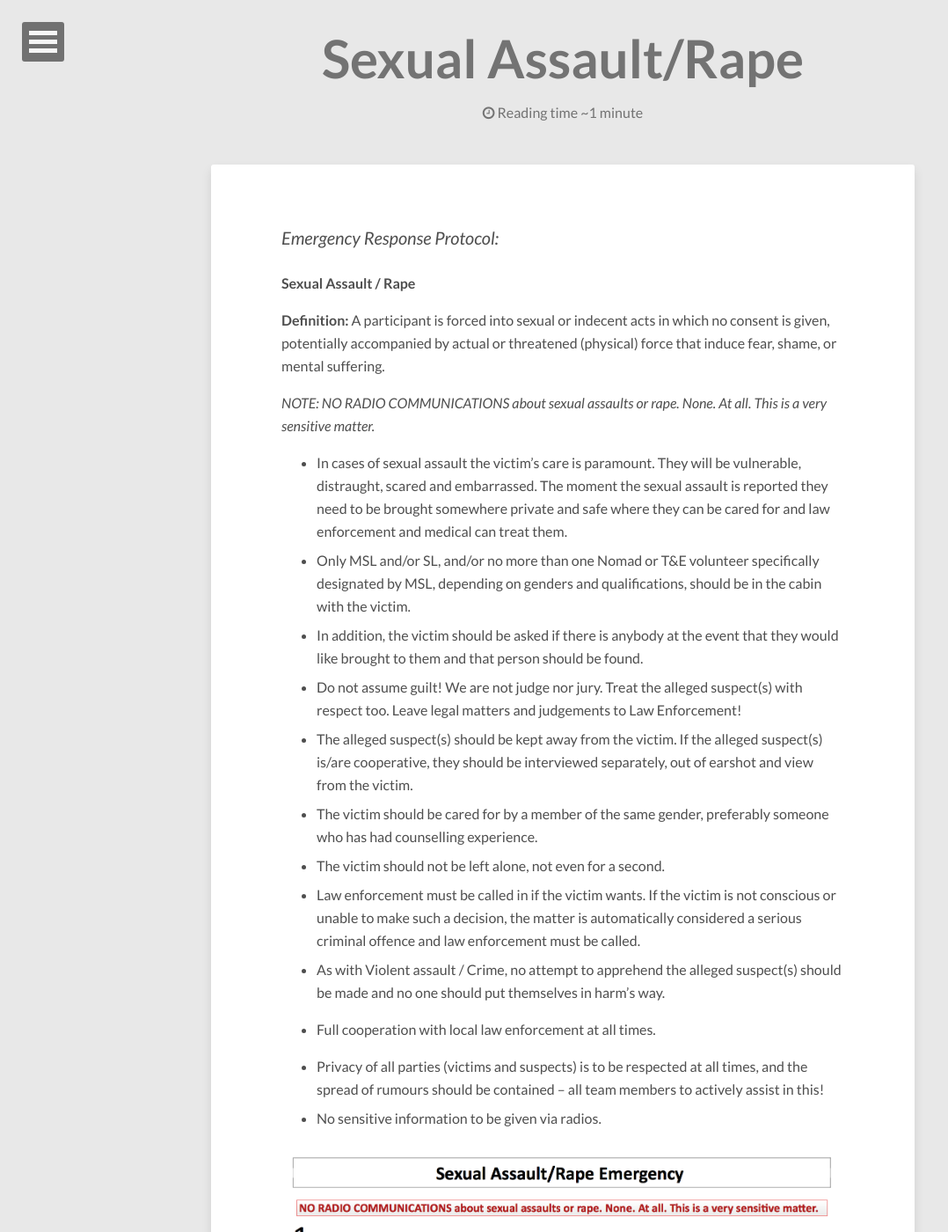
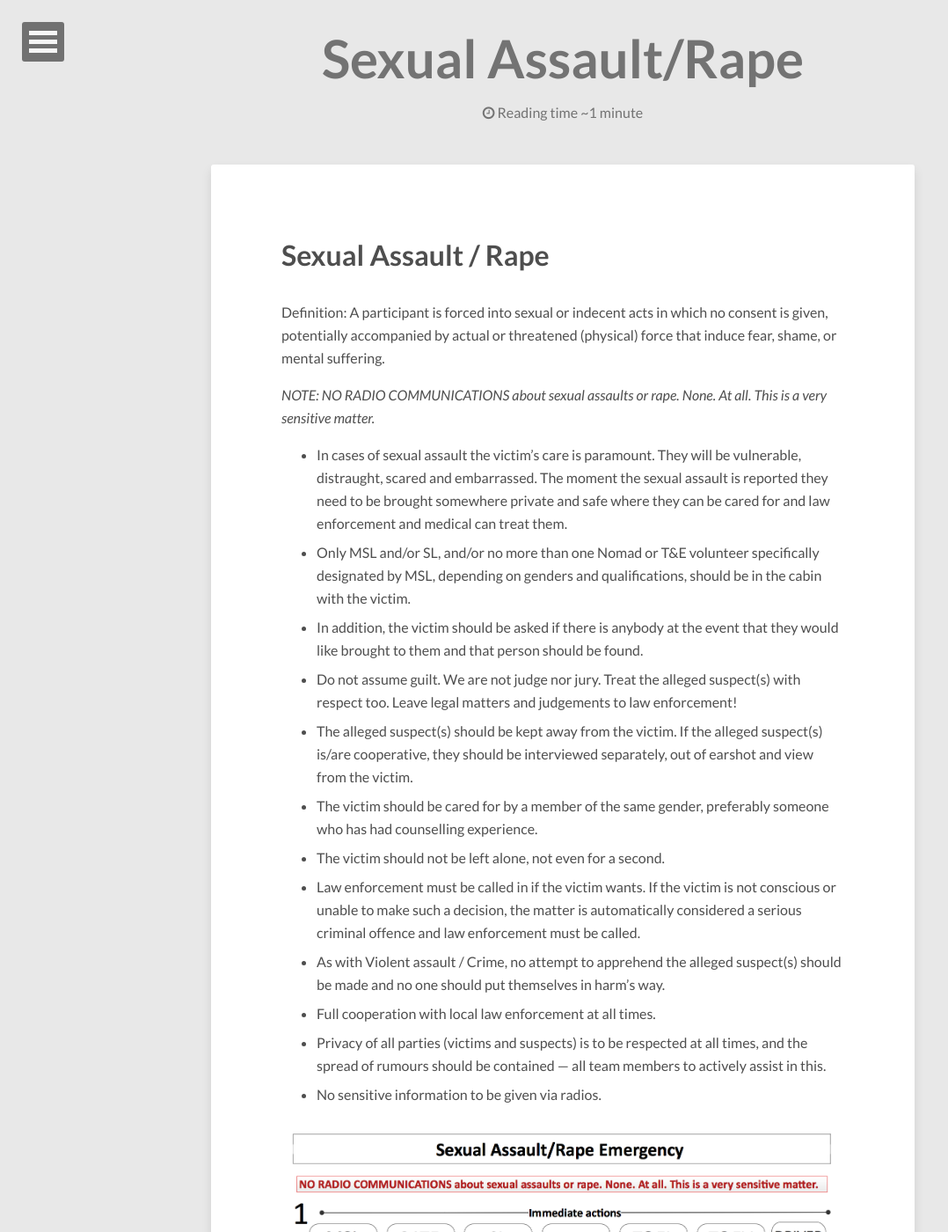
Before and after one commit to goingnowhere/malfare-protocols, a Jekyll site: the page built from protocols/en/sexual_assault_or_rape/index.md, in a window 1280 px wide and 1400 px high. Shown: the whole window at 88% size, without its empty margins (0-1078 px from the left). Built offline with Jekyll 4.4.1, drawn with Linux system fonts in a browser that asks for light colours; nearby versions of some CDN libraries; comment, search, counter and statistics services are not loaded.

Commit message:
formatting for sexual assault/rape etc policy

```diff
--- a/protocols/en/sexual_assault_or_rape/index.md
+++ b/protocols/en/sexual_assault_or_rape/index.md
@@ -3,26 +3,47 @@ layout: page
 title: Sexual Assault/Rape
 description: Malfare protocol for reports of Sexual Assaults/Rape
 ---
-_Emergency Response Protocol:_
+# Sexual Assault / Rape
 
-**Sexual Assault / Rape**
+Definition: A participant is forced into sexual or indecent acts in
+which no consent is given, potentially accompanied by actual or
+threatened (physical) force that induce fear, shame, or mental
+suffering.
 
-**Definition:** A participant is forced into sexual or indecent acts in which no consent is given, potentially accompanied by actual or threatened (physical) force that induce fear, shame, or mental suffering.
+_NOTE: NO RADIO COMMUNICATIONS about sexual assaults or rape. None. At
+all. This is a very sensitive matter._
 
-_NOTE: NO RADIO COMMUNICATIONS about sexual assaults or rape. None. At all. This is a very sensitive matter._
-
-- In cases of sexual assault the victim's care is paramount. They will be vulnerable, distraught, scared and embarrassed. The moment the sexual assault is reported they need to be brought somewhere private and safe where they can be cared for and law enforcement and medical can treat them.
-- Only MSL and/or SL, and/or no more than one Nomad or T&E volunteer specifically designated by MSL, depending on genders and qualifications, should be in the cabin with the victim.
-- In addition, the victim should be asked if there is anybody at the event that they would like brought to them and that person should be found.
-- Do not assume guilt! We are not judge nor jury. Treat the alleged suspect(s) with respect too. Leave legal matters and judgements to Law Enforcement!
-- The alleged suspect(s) should be kept away from the victim. If the alleged suspect(s) is/are cooperative, they should be interviewed separately, out of earshot and view from the victim.
-- The victim should be cared for by a member of the same gender, preferably someone who has had counselling experience.
+- In cases of sexual assault the victim's care is paramount. They will
+    be vulnerable, distraught, scared and embarrassed. The moment the
+    sexual assault is reported they need to be brought somewhere
+    private and safe where they can be cared for and law enforcement
+    and medical can treat them.
+- Only MSL and/or SL, and/or no more than one Nomad or T&E volunteer
+    specifically designated by MSL, depending on genders and
+    qualifications, should be in the cabin with the victim.
+- In addition, the victim should be asked if there is anybody at the
+    event that they would like brought to them and that person should
+    be found.
+- Do not assume guilt. We are not judge nor jury. Treat the alleged
+    suspect(s) with respect too. Leave legal matters and judgements to
+    law enforcement!
+- The alleged suspect(s) should be kept away from the victim. If the
+    alleged suspect(s) is/are cooperative, they should be interviewed
+    separately, out of earshot and view from the victim.
+- The victim should be cared for by a member of the same gender,
+    preferably someone who has had counselling experience.
 - The victim should not be left alone, not even for a second.
-- Law enforcement must be called in if the victim wants. If the victim is not conscious or unable to make such a decision, the matter is automatically considered a serious criminal offence and law enforcement must be called.
-- As with Violent assault / Crime, no attempt to apprehend the alleged suspect(s) should be made and no one should put themselves in harm's way.
+- Law enforcement must be called in if the victim wants. If the victim
+    is not conscious or unable to make such a decision, the matter is
+    automatically considered a serious criminal offence and law
+    enforcement must be called.
+- As with Violent assault / Crime, no attempt to apprehend the alleged
+    suspect(s) should be made and no one should put themselves in
+    harm's way.
 - Full cooperation with local law enforcement at all times.
-
-- Privacy of all parties (victims and suspects) is to be respected at all times, and the spread of rumours should be contained – all team members to actively assist in this!
+- Privacy of all parties (victims and suspects) is to be respected at
+    all times, and the spread of rumours should be contained &mdash; all
+    team members to actively assist in this.
 - No sensitive information to be given via radios.
 
 ![Reported Sexual Assault/Rape](img/sare.png "Reported Sexual Abuse/Rape")
```
